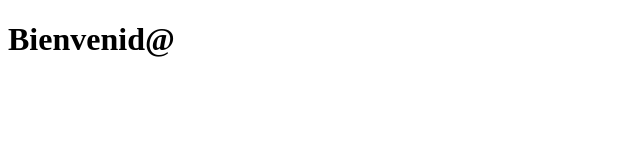
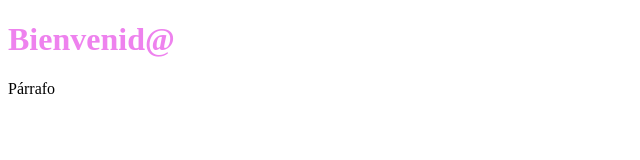
Before and after one commit to klbfs/generation-ch16, a plain HTML site: page 3-IntroWeb/index.html in a window 1280 px wide. Shown: the whole page, without its empty margins (0-640 px from the left). Drawn offline with Linux system fonts and the light colour scheme.

Commit message:
Introducción CSS p1

```diff
--- /dev/null
+++ b/3-IntroWeb/assets/css/style.css
@@ -0,0 +1,9 @@
+/*Verificamos si está enlazado*/
+/*
+body{
+    background-color: violet;
+}
+*/
+h1{
+    color: violet;
+}
--- /dev/null
+++ b/3-IntroWeb/assets/js/app.js
@@ -0,0 +1 @@
+//alert("Hola");
--- a/3-IntroWeb/index.html
+++ b/3-IntroWeb/index.html
@@ -5,10 +5,18 @@
     <meta http-equiv="X-UA-Compatible" content="IE=edge">
     <meta name="viewport" content="width=device-width, initial-scale=1.0">
     <title>Web</title>
+
+    <!--Enlazamos archivo CSS-->
+    <link rel="stylesheet" href="assets/css/style.css">
+
 </head>
 <body>
+    <!--Enlazamos archivo JS-->
+    <script src="assets/js/app.js"></script>
 
+    <!--Contenido-->
     <h1>Bienvenid@</h1>
+    <p>Párrafo</p>
 
 </body>
 </html>
```
